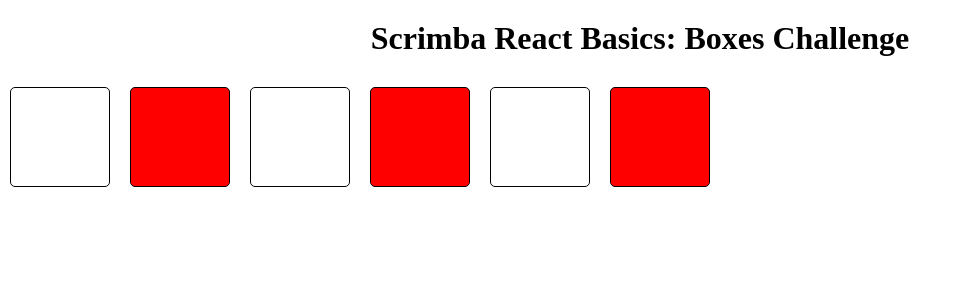
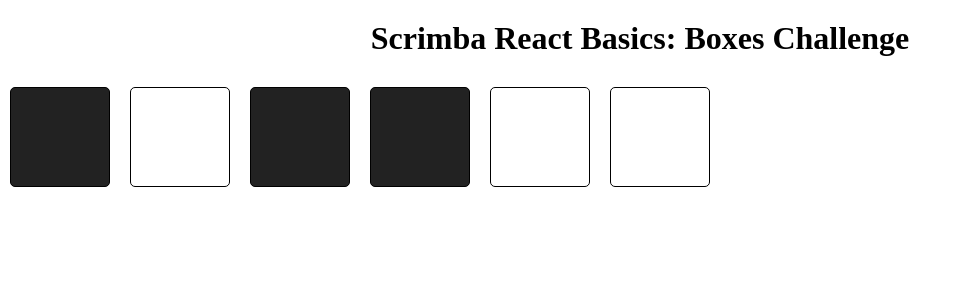
Before and after one commit to tak40/react-basics-boxes-challenge, a React (Vite) app: page / in a window 1280 px wide. Shown: the top 300 px of the page, without its empty margins (0-962 px from the left). Built offline with nearby package versions, Linux system fonts and the light colour scheme.

Commit message:
Refactor with Box Component and Include Step 3 Image

```diff
--- a/src/App.jsx
+++ b/src/App.jsx
@@ -2,17 +2,12 @@
 
 import { useState } from 'react'
 import boxes from './boxes'
+import Box from './Box'
 
-function App(props) {
+function App() {
     const [squares, setSquares] = useState(boxes)
 
-    const squareElements = squares.map(square => {
-        const styles = {
-            backgroundColor: square.id % 2 === 0 ? 'red' : 'white',
-        }
-
-        return <div key={square.id} className="box" style={styles}></div>
-    })
+  const squareElements = squares.map(square => <Box key={square.id} on={square.on} />)
 
     // const squareElements = squares.map(function(square) {
     //   return <div key={square.id} className='box'></div>
--- /dev/null
+++ b/src/Box.jsx
@@ -0,0 +1,14 @@
+/** @format */
+
+import React from 'react'
+
+function Box(props) {
+    const styles = {
+        backgroundColor: props.on ? '#222222' : 'transparent',
+    }
+    return (
+        <div className="box" style={styles}></div>
+    )
+}
+
+export default Box
```
Also changed, not shown: public/step3.png (added), 1 other file (tests, documents, lock files or other folders).
